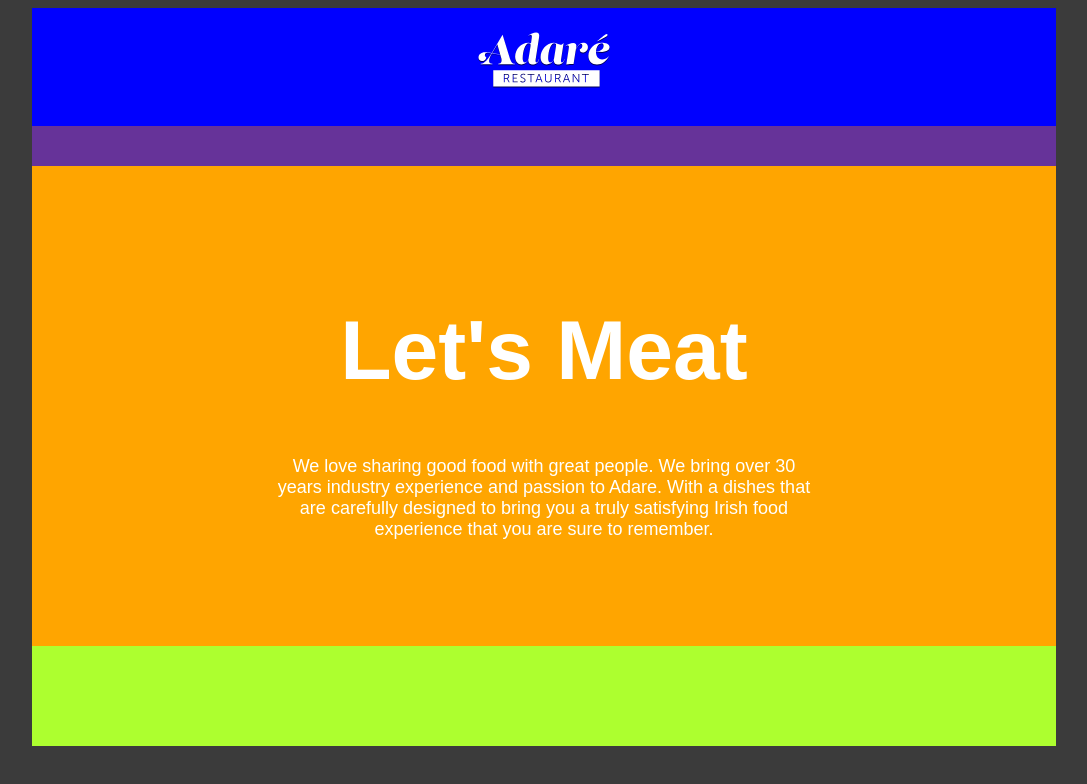
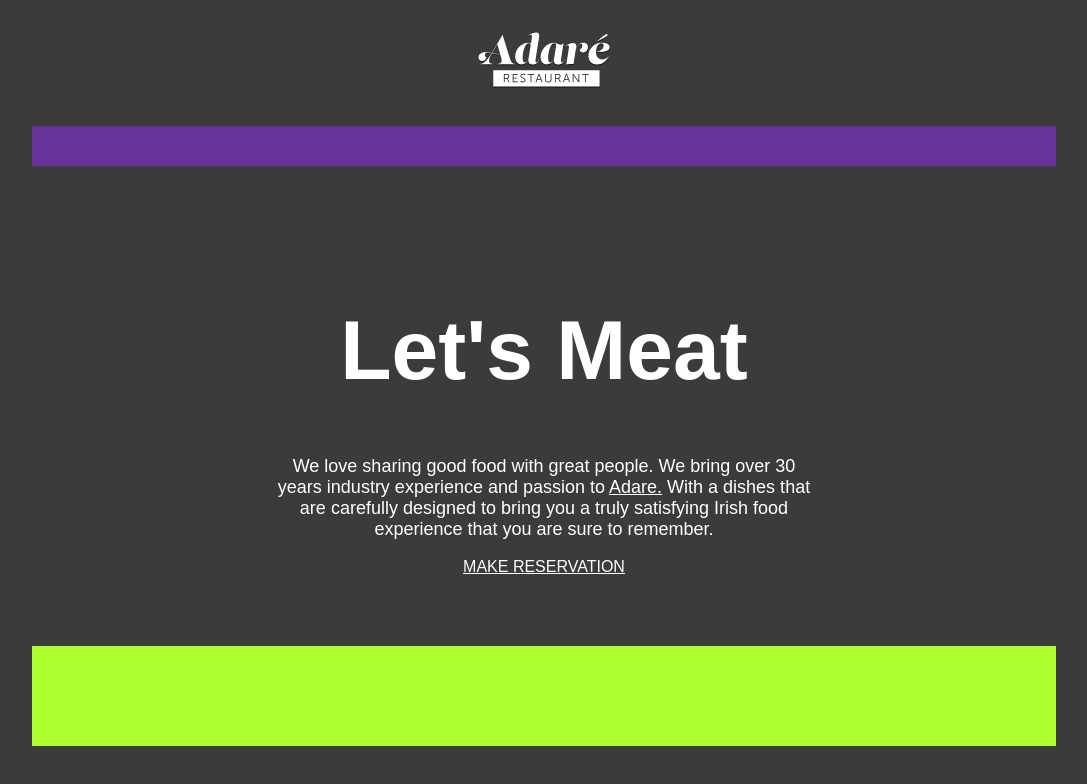
Before and after one commit to donheshanthaka/WebDesignTutorials, a plain HTML site: page Restaurant_Website_01/index.html in a window 1280 px wide. Shown: the whole page, without its empty margins (96-1183 px from the left). Drawn offline with Linux system fonts and the light colour scheme.

Commit message:
Addition of links

```diff
--- a/Restaurant_Website_01/index.html
+++ b/Restaurant_Website_01/index.html
@@ -20,8 +20,9 @@
         <main>
             <h1>Let's Meat</h1>
             <p>
-                We love sharing good food with great people. We bring over 30 years industry experience and passion to Adare. With a dishes that are carefully designed to bring you a truly satisfying Irish food experience that you are sure to remember.
+                We love sharing good food with great people. We bring over 30 years industry experience and passion to <a href="#">Adare.</a> With a dishes that are carefully designed to bring you a truly satisfying Irish food experience that you are sure to remember.
             </p>
+            <a href="#">MAKE RESERVATION</a>
         </main>
 
         <footer></footer>
--- a/Restaurant_Website_01/style.css
+++ b/Restaurant_Website_01/style.css
@@ -9,7 +9,6 @@ body{
 }
 
 header{
-    background-color: blue;
     height: 118px;
     text-align: center;
 }
@@ -20,7 +19,6 @@ nav{
 }
 
 main{
-    background-color: orange;
     height: 400px;
     text-align: center;
     padding-top: 80px;
@@ -44,3 +42,9 @@ p {
     color: white;
     font-family: Arial, Helvetica, sans-serif;
 }
+
+a{
+    color: white;
+    font-family: Arial, Helvetica, sans-serif;
+    /* text-decoration: none; */
+}
```
